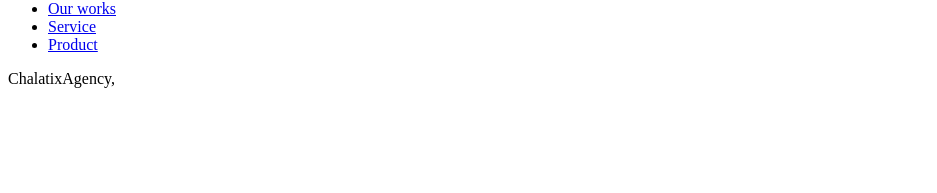
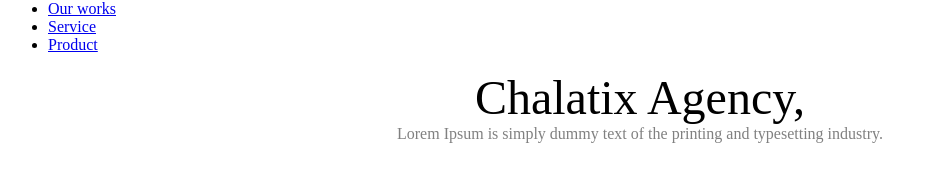
Before and after one commit to ejcompunesp/template-landing, a React app: page / in a window 1280 px wide. Shown: the part 346-539 px from the top of the page, without its empty margins (0-937 px from the left). Built offline with nearby package versions, Linux system fonts and the light colour scheme; the HTML template or start-up script is replaced by a standard one.

Commit message:
refactor: tipog

```diff
--- a/src/App.tsx
+++ b/src/App.tsx
@@ -1,17 +1,19 @@
 import Avatar from "components/Avatar";
 import Card from "components/Card";
 import Header from "components/Header";
+import {Text} from "components/Text";
 
 function App() {
   return (
     <>
       <Header />
       <div className="bg-red-100 min-h-screen h-screen">
-        <main className="h-full flex justify-center items-center">
-        <div className="antialiased font-serif min-h-screen max-w-screen justify-center items-center text-black text-6xl row w-20 h-50 "> Chalatix<a className="font-bold">Agency, </a>
-      </div>
+       <Text color = {'black'} size = {'3rem'}>Chalatix Agency,</Text>
+       <Text color = {'gray'} size = {'1rem'}>Lorem Ipsum is simply dummy text of the printing and typesetting industry.</Text>
+           <main className="h-full flex justify-center items-center">
           <div className="p-6 max-w-sm bg-white rounded-xl space-x-4">
             <div>
+
               <Avatar />
             </div>
             <div className="mt-2">
--- /dev/null
+++ b/src/components/Text/index.tsx
@@ -0,0 +1,11 @@
+type Textprops = {
+    size:string;
+    color:string;
+    children: string;
+}
+
+export const Text = ({size, color, children}:Textprops) => {
+   return <div style = {{fontSize: size, color: color, textAlign: "center"}} className="font-serif   ">
+     {children}
+      </div>
+}
```
